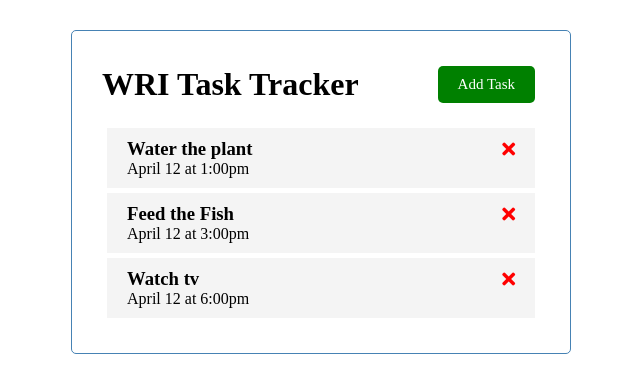
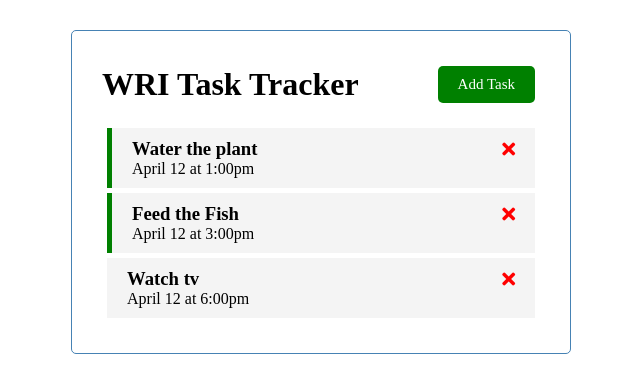
Before and after one commit to webroyit/v4e039-WRITaskTracker, a Vue app: page / in a window 1280 px wide. Shown: the top 392 px of the page, without its empty margins (319-959 px from the left). Built offline with nearby package versions, Linux system fonts and the light colour scheme.

Commit message:
Example of adding ternary expression inside v-bind

```diff
--- a/src/components/Task.vue
+++ b/src/components/Task.vue
@@ -1,5 +1,5 @@
 <template>
-    <div class="task">
+    <div :class="[task.reminder ? 'reminder' : '', 'task']">
         <h3>{{ task.text }}
             <i class="fas fa-times"></i>
         </h3>
@@ -30,6 +30,10 @@
     cursor: pointer;
 }
 
+.task.reminder {
+  border-left: 5px solid green;
+}
+
 .task h3 {
     display: flex;
     align-items: center;
```
